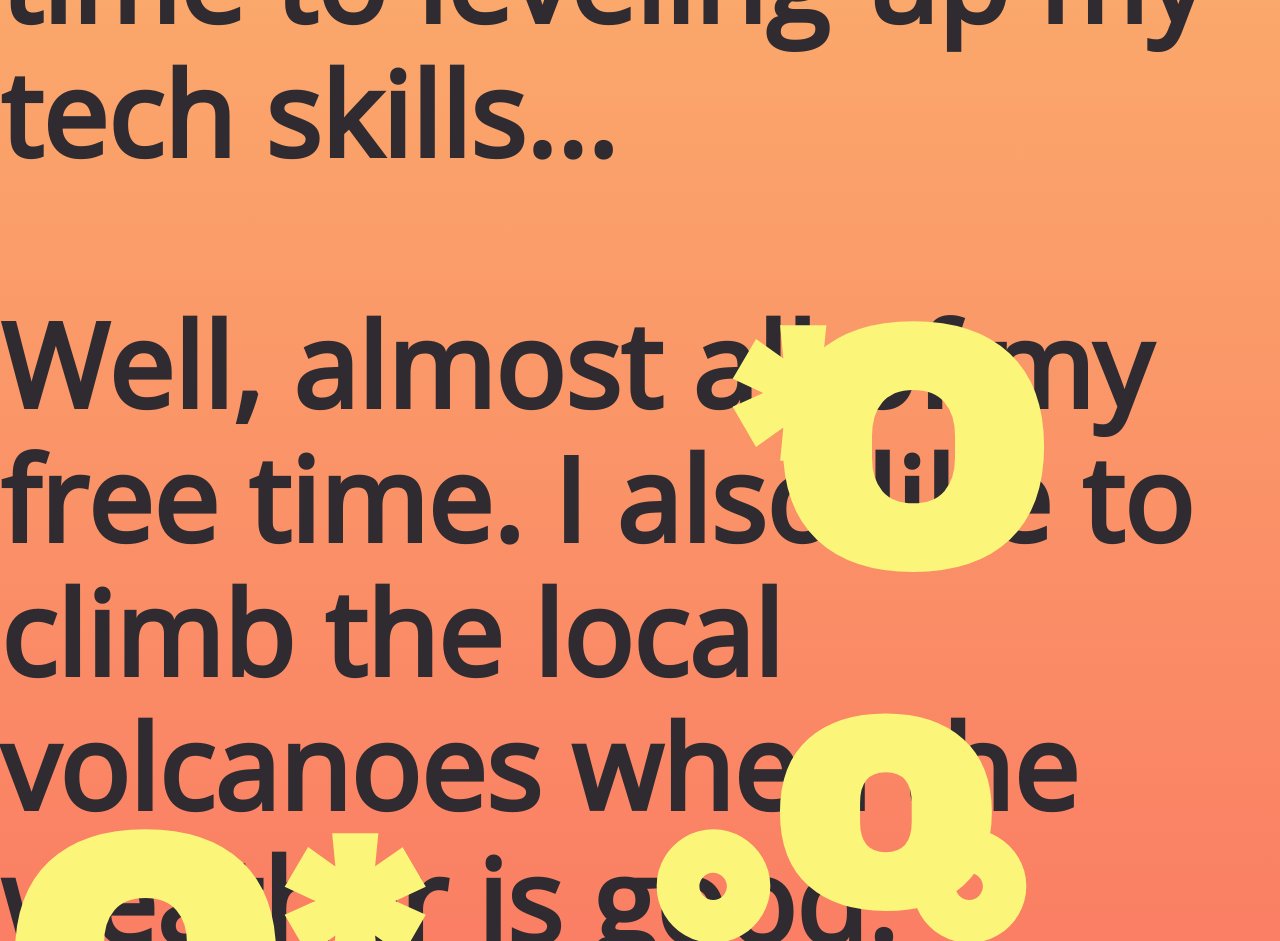
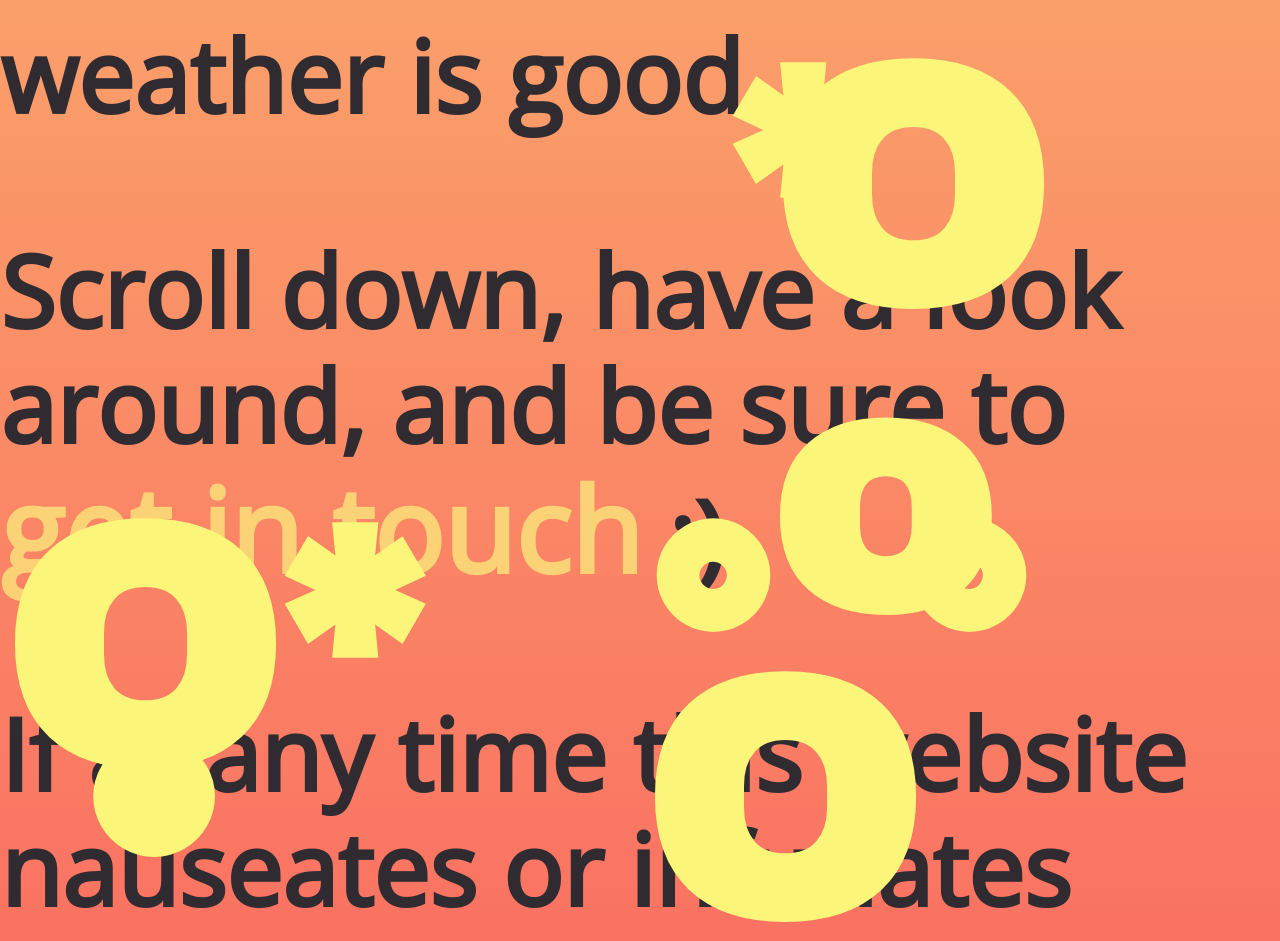
Before and after one commit to jmbothe/portfolio, a website with bundled scripts: page app/index.html in a window 1280 px wide. Shown: the part 2587-3528 px from the top of the page. Built offline with nearby package versions, Linux system fonts and the light colour scheme; animation ran at ten frames a second.

Commit message:
tweaks 03

```diff
--- a/app/index.html
+++ b/app/index.html
@@ -35,7 +35,8 @@
     <p>Hi, I'm Jeff, front-end web developer, musician, photographer, and traveler from Baltimore, MD.</p>
     <p>I currently live in the central mountains of Colombia, where I devote all of my free time to leveling-up my tech skills...</p>
     <p>Well, almost all of my free time. I also like to climb the local volcanoes when the weather is good.</p>
-    <p>Scroll down, have a look around, and be sure to <span class="nav-to-contact">get in touch</span> :)</p>
+    <p>Scroll down, have a look around, and be sure to <br><span class="nav-to-contact">get in touch</span> :)</p>
+    <p>If at any time this website nauseates or infuriates you, feel free to check out my <a href="assets/resume.pdf" class="resume" target="_blank">vanilla resume</a>.</p>
 
     <h2 class="rellax" data-rellax-speed="4" style="bottom: -65%; left: 5%">•</h2>
     <h2 class="rellax" data-rellax-speed="5" style="bottom: -65%; left: 25%">°</h2>
@@ -163,7 +164,7 @@
   </footer>
 
   <section class="secret">
-    <a href="https://www.youtube.com/watch?v=HgzGwKwLmgM">hidden track</a>
+    <a href="https://www.youtube.com/watch?v=HgzGwKwLmgM" target="_blank">hidden track</a>
   </section>
 
   <div class="hidden-text dont"></div>
--- a/app/styles/styles.css
+++ b/app/styles/styles.css
@@ -93,10 +93,16 @@ p, a {
       color: #fbf579;
       font-size: 20rem;
     }
-    span {
-      color: #fbf579;
+    span, a {
+      color:hsla(47, 94%, 73%, .85);
       font-size: 7rem;
       cursor: pointer;
+      text-decoration: none;
+      transition: .2s ease;
+    }
+    span:hover, a:hover {
+      color: #fbf579;
+      transition: .2s ease;
     }
 }
 
@@ -488,4 +494,10 @@ i {
     html {
         font-size: 1.3vw;
     }
+
+    .about {
+      p {
+        font-size: 6rem;
+      }
+    }
 }
```
Also changed, not shown: package.json (+7 -0 lines), .eslintrc.json (added), dist/index.html, dist/styles/styles.css, 4 other files.
